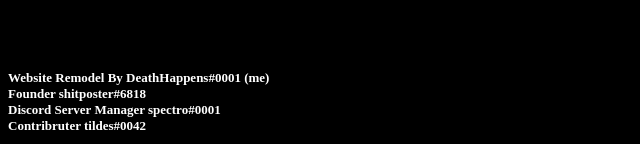
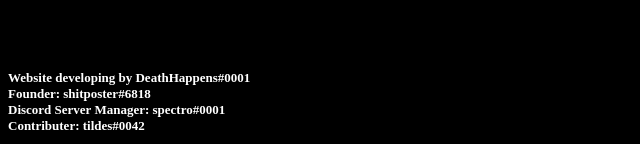
Before and after one commit to FancySpirits/shidposter.github.io, a plain HTML site: page index.html in a window 1280 px wide. Shown: the part 770-914 px from the top of the page, 0-640 px from the left. Drawn offline with Linux system fonts and the light colour scheme.

Commit message:
Update index.html

```diff
--- a/index.html
+++ b/index.html
@@ -70,7 +70,7 @@
             if you want to put an ad on the site for your businesses, DM me on Discord: shitposter#6818</h1>
     </div>
 
-    <h3 id="credit">Website Remodel By DeathHappens#0001 (me)<br> Founder shitposter#6818<br> Discord Server Manager spectro#0001<br> Contribruter tildes#0042
+    <h3 id="credit">Website developing by DeathHappens#0001<br> Founder: shitposter#6818<br> Discord Server Manager: spectro#0001<br> Contributer: tildes#0042
     </h3>
 
 </body>
```
